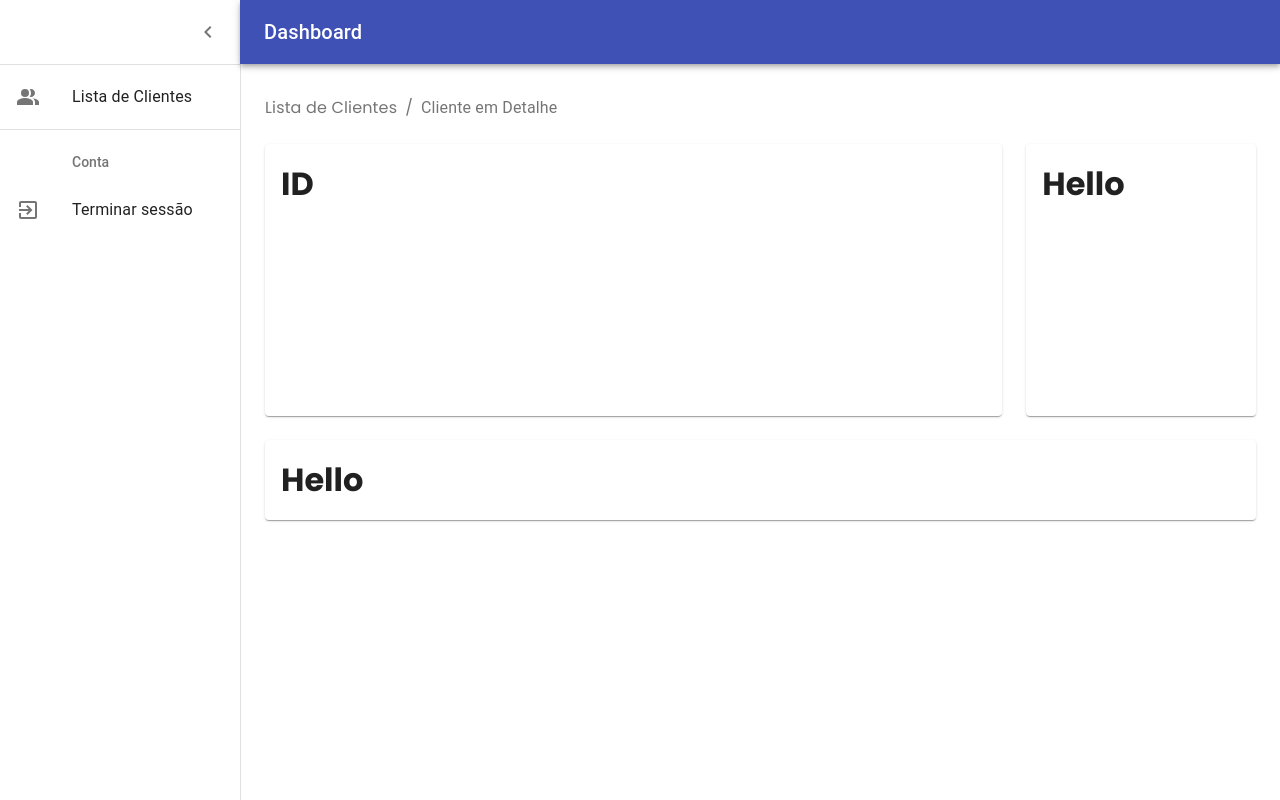
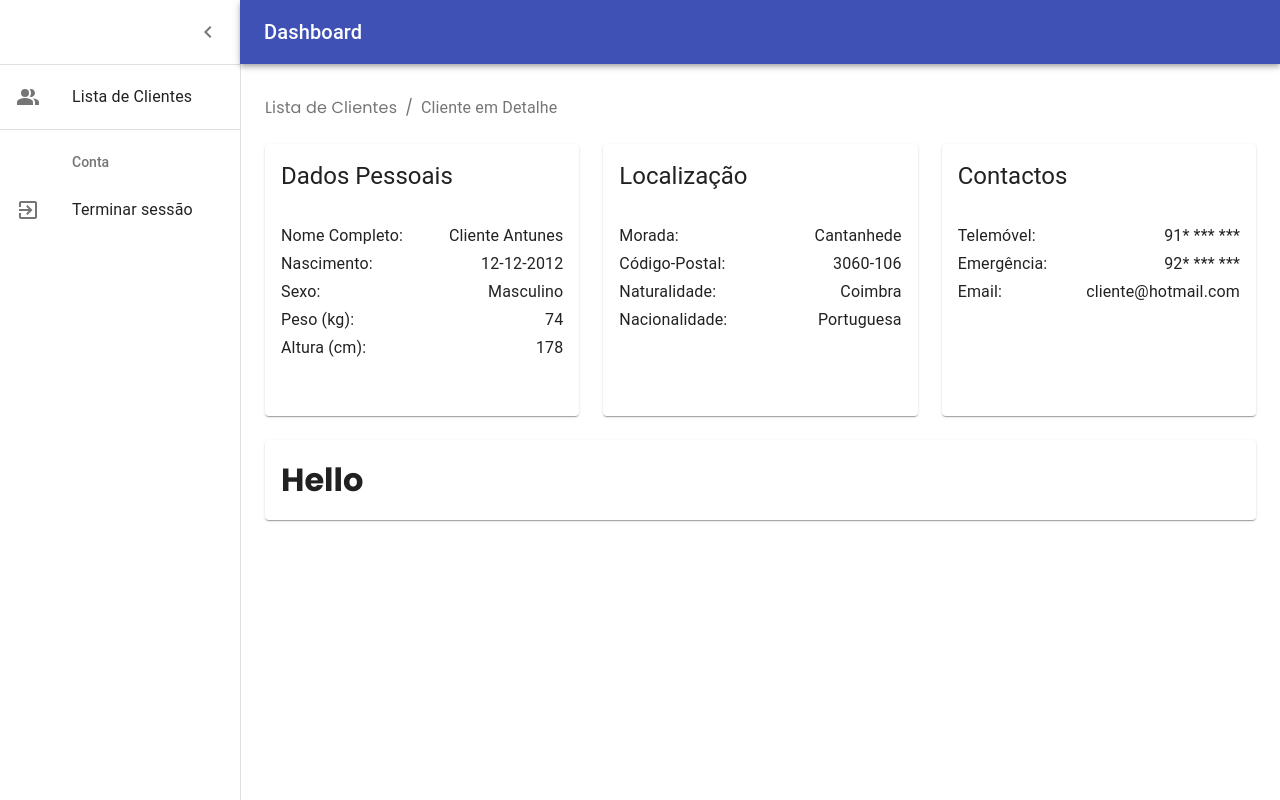
Before and after one commit to FranciscoMendes10866/squate, a React (Create React App) app in the folder juno/: page /dashboard/clients/details in a window 1280 px wide. Built offline with nearby package versions, Linux system fonts and the light colour scheme; the HTML template or start-up script is replaced by a standard one.

Commit message:
added some components to the client details page

```diff
--- a/juno/public/index.html
+++ b/juno/public/index.html
@@ -24,7 +24,7 @@
       work correctly both with client-side routing and a non-root public URL.
       Learn how to configure a non-root public URL by running `npm run build`.
     -->
-    <title>Julina Morais | App</title>
+    <title>Juliana Morais | App</title>
   </head>
   <body>
     <noscript>You need to enable JavaScript to run this app.</noscript>
--- /dev/null
+++ b/juno/src/components/details/contacts.jsx
@@ -0,0 +1,43 @@
+import Grid from "@material-ui/core/Grid";
+import Paper from "@material-ui/core/Paper";
+import Typography from "@material-ui/core/Typography";
+import { makeStyles } from "@material-ui/core/styles";
+
+const useStyles = makeStyles({
+  wrapper: {
+    display: "flex",
+    flexDirection: "column",
+    marginTop: 30,
+  },
+  items: {
+    display: "flex",
+    justifyContent: "space-between",
+  },
+});
+
+const ContactDetails = ({ fixedHeightPaper }) => {
+  const classes = useStyles()
+  return (
+    <Grid item xs={12} md={4}>
+      <Paper className={fixedHeightPaper}>
+        <Typography variant="h5">Contactos</Typography>
+        <div className={classes.wrapper}>
+          <div className={classes.items}>
+            <Typography variant="subtitle1">Telemóvel:</Typography>
+            <Typography variant="subtitle1">91* *** ***</Typography>
+          </div>
+          <div className={classes.items}>
+            <Typography variant="subtitle1">Emergência:</Typography>
+            <Typography variant="subtitle1">92* *** ***</Typography>
+          </div>
+          <div className={classes.items}>
+            <Typography variant="subtitle1">Email:</Typography>
+            <Typography variant="subtitle1">cliente@hotmail.com</Typography>
+          </div>
+        </div>
+      </Paper>
+    </Grid>
+  );
+};
+
+export default ContactDetails;
--- /dev/null
+++ b/juno/src/components/details/location.jsx
@@ -0,0 +1,47 @@
+import Grid from "@material-ui/core/Grid";
+import Paper from "@material-ui/core/Paper";
+import Typography from "@material-ui/core/Typography";
+import { makeStyles } from "@material-ui/core/styles";
+
+const useStyles = makeStyles({
+  wrapper: {
+    display: "flex",
+    flexDirection: "column",
+    marginTop: 30,
+  },
+  items: {
+    display: "flex",
+    justifyContent: "space-between",
+  },
+});
+
+const LocationDetails = ({ fixedHeightPaper }) => {
+  const classes = useStyles()
+  return (
+    <Grid item xs={12} md={4}>
+      <Paper className={fixedHeightPaper}>
+        <Typography variant="h5">Localização</Typography>
+        <div className={classes.wrapper}>
+          <div className={classes.items}>
+            <Typography variant="subtitle1">Morada:</Typography>
+            <Typography variant="subtitle1">Cantanhede</Typography>
+          </div>
+          <div className={classes.items}>
+            <Typography variant="subtitle1">Código-Postal:</Typography>
+            <Typography variant="subtitle1">3060-106</Typography>
+          </div>
+          <div className={classes.items}>
+            <Typography variant="subtitle1">Naturalidade:</Typography>
+            <Typography variant="subtitle1">Coimbra</Typography>
+          </div>
+          <div className={classes.items}>
+            <Typography variant="subtitle1">Nacionalidade:</Typography>
+            <Typography variant="subtitle1">Portuguesa</Typography>
+          </div>
+        </div>
+      </Paper>
+    </Grid>
+  );
+};
+
+export default LocationDetails;
--- /dev/null
+++ b/juno/src/components/details/personal.jsx
@@ -0,0 +1,51 @@
+import Grid from "@material-ui/core/Grid";
+import Paper from "@material-ui/core/Paper";
+import Typography from "@material-ui/core/Typography";
+import { makeStyles } from "@material-ui/core/styles";
+
+const useStyles = makeStyles({
+  wrapper: {
+    display: "flex",
+    flexDirection: "column",
+    marginTop: 30,
+  },
+  items: {
+    display: "flex",
+    justifyContent: "space-between",
+  },
+});
+
+const PersonalDetails = ({ fixedHeightPaper }) => {
+  const classes = useStyles();
+  return (
+    <Grid item xs={12} md={4}>
+      <Paper className={fixedHeightPaper}>
+        <Typography variant="h5">Dados Pessoais</Typography>
+        <div className={classes.wrapper}>
+          <div className={classes.items}>
+            <Typography variant="subtitle1">Nome Completo:</Typography>
+            <Typography variant="subtitle1">Cliente Antunes</Typography>
+          </div>
+          <div className={classes.items}>
+            <Typography variant="subtitle1">Nascimento:</Typography>
+            <Typography variant="subtitle1">12-12-2012</Typography>
+          </div>
+          <div className={classes.items}>
+            <Typography variant="subtitle1">Sexo:</Typography>
+            <Typography variant="subtitle1">Masculino</Typography>
+          </div>
+          <div className={classes.items}>
+            <Typography variant="subtitle1">Peso (kg):</Typography>
+            <Typography variant="subtitle1">74</Typography>
+          </div>
+          <div className={classes.items}>
+            <Typography variant="subtitle1">Altura (cm):</Typography>
+            <Typography variant="subtitle1">178</Typography>
+          </div>
+        </div>
+      </Paper>
+    </Grid>
+  );
+};
+
+export default PersonalDetails;
--- /dev/null
+++ b/juno/src/components/index.js
@@ -0,0 +1,3 @@
+export { default as LocationDetails } from "./details/location";
+export { default as ContactDetails } from "./details/contacts";
+export { default as PersonalDetails } from "./details/personal";
--- a/juno/src/pages/admin/clientDetails.jsx
+++ b/juno/src/pages/admin/clientDetails.jsx
@@ -1,11 +1,17 @@
 import clsx from "clsx";
 import { Link } from "react-router-dom";
 import Grid from "@material-ui/core/Grid";
-import Paper from "@material-ui/core/Paper";
 import Breadcrumbs from "@material-ui/core/Breadcrumbs";
 import Typography from "@material-ui/core/Typography";
 import { makeStyles } from "@material-ui/core/styles";
 import queryString from "query-string";
+import Paper from "@material-ui/core/Paper";
+
+import {
+  LocationDetails,
+  ContactDetails,
+  PersonalDetails,
+} from "../../components";
 
 const useStyles = makeStyles((theme) => ({
   breadcrumb: {
@@ -29,6 +35,7 @@ const useStyles = makeStyles((theme) => ({
 
 const ClientDetails = ({ location }) => {
   const { id } = queryString.parse(location.search);
+  console.log(id);
   const classes = useStyles();
   const fixedHeightPaper = clsx(classes.paper, classes.fixedHeight);
   return (
@@ -44,20 +51,9 @@ const ClientDetails = ({ location }) => {
         <Typography color="textSecondary">Cliente em Detalhe</Typography>
       </Breadcrumbs>
       <Grid container spacing={3}>
-        {/* Chart */}
-        <Grid item xs={12} md={8} lg={9}>
-          <Paper className={fixedHeightPaper}>
-            <h1>ID</h1>
-            <p>{id}</p>
-          </Paper>
-        </Grid>
-        {/* Recent Deposits */}
-        <Grid item xs={12} md={4} lg={3}>
-          <Paper className={fixedHeightPaper}>
-            <h1>Hello</h1>
-          </Paper>
-        </Grid>
-        {/* Recent Orders */}
+        <PersonalDetails fixedHeightPaper={fixedHeightPaper} />
+        <LocationDetails fixedHeightPaper={fixedHeightPaper} />
+        <ContactDetails fixedHeightPaper={fixedHeightPaper} />
         <Grid item xs={12}>
           <Paper className={classes.paper}>
             <h1>Hello</h1>
--- a/juno/src/pages/index.js
+++ b/juno/src/pages/index.js
@@ -1,3 +1,3 @@
-export { default as LoginPage } from './login'
-export { default as ClientDetails } from './admin/clientDetails'
-export { default as ClientsPage } from './admin/clients'
+export { default as LoginPage } from "./login";
+export { default as ClientDetails } from "./admin/clientDetails";
+export { default as ClientsPage } from "./admin/clients";
```
